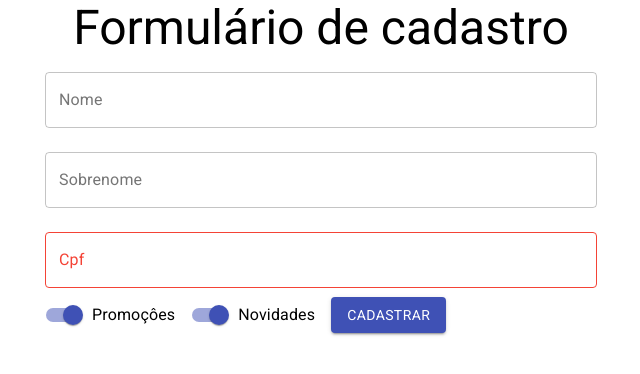
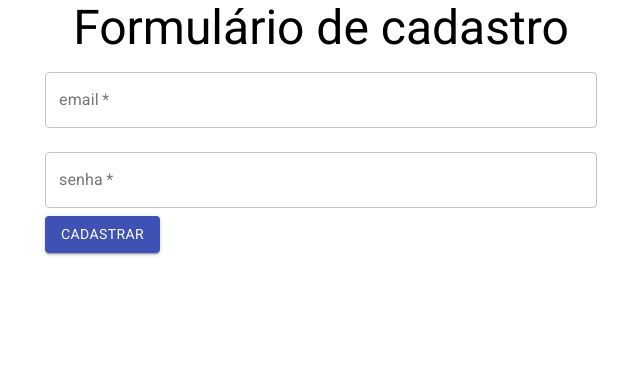
Before and after one commit to carlosrjhoe/Aplicacao_Formulario_com_React, a React (Create React App) app in the folder ceep/: page / in a window 1280 px wide. Shown: the top 374 px of the page, without its empty margins (319-959 px from the left). Built offline with nearby package versions, Linux system fonts and the light colour scheme.

Commit message:
Controlando ciclo de vida

```diff
--- a/ceep/src/App.js
+++ b/ceep/src/App.js
@@ -2,33 +2,28 @@ import { Component } from "react";
 import "./App.css";
 import "fontsource-roboto";
 import { Container, Typography } from "@material-ui/core";
-import FormularioCadastro from "./components/FormularioCadastro/DadosPessoais";
-import DadosUsuarios from "./components/FormularioCadastro/DadosUsuarios";
-import DadosEntrega from "./components/FormularioCadastro/DadosEntrega";
+import FormularioCadastro from "./components/FormularioCadastro/FormularioCadastro";
 
 class App extends Component {
   render() {
     return (
       <Container component="article" maxWidth="sm">
-        <Typography variant="h3" component="h1" align="center">
-          Formulário de cadastro
-        </Typography>
-        <FormularioCadastro aoEnviar={aoEnviarForm} validaCPF={validaCPF} />
+        <Typography variant="h3" component="h1" align="center" >Formulário de cadastro</Typography>
+        <FormularioCadastro aoEnviar={aoEnviarForm} validarCPF={validarCPF} />
       </Container>
     );
   }
 }
 
-function aoEnviarForm(dados) {
+function aoEnviarForm(dados){
   console.log(dados);
 }
 
-function validaCPF(cpf) {
-  // Validação CPF
-  if (cpf.length !== 11) {
-    return { valido: false, texto: "CPF deve ter 11 digitos." };
-  } else {
-    return { valido: true, texto: "" };
+function validarCPF(cpf){
+  if(cpf.length !== 11){
+    return {valido:false, texto:"CPF deve ter 11 digitos."}
+  }else{
+    return {valido:true, texto:""}
   }
 }
 
--- a/ceep/src/components/FormularioCadastro/DadosEntrega.jsx
+++ b/ceep/src/components/FormularioCadastro/DadosEntrega.jsx
@@ -1,26 +1,47 @@
-import React from "react";
+import React, { useState } from "react";
 import { TextField, Button } from "@material-ui/core";
+function DadosEntrega({ aoEnviar }) {
+  const [cep, setCep] = useState("");
+  const [endereco, setEndereco] = useState("");
+  const [numero, setNumero] = useState("");
+  const [estado, setEstado] = useState("");
+  const [cidade, setCidade] = useState("");
 
-function DadosEntrega() {
   return (
-    <form>
+    <form
+      onSubmit={(event) => {
+        event.preventDefault();
+        aoEnviar({ cep, endereco, numero, estado, cidade });
+      }}
+    >
       <TextField
+        value={cep}
+        onChange={(event) => {
+          setCep(event.target.value);
+        }}
         id="cep"
-        label="Cep"
+        label="CEP"
         type="number"
+        variant="outlined"
+        margin="normal"
+      />
+      <TextField
+        value={endereco}
+        onChange={(event) => {
+          setEndereco(event.target.value);
+        }}
+        id="endereco"
+        label="Enderço"
+        type="text"
         variant="outlined"
         margin="normal"
         fullWidth
       />
       <TextField
-        id="endereco"
-        label="Endereço"
-        type="number"
-        variant="outlined"
-        margin="normal"
-        fullWidth
-      />
-      <TextField
+        value={numero}
+        onChange={(event) => {
+          setNumero(event.target.value);
+        }}
         id="numero"
         label="Numero"
         type="number"
@@ -28,6 +49,10 @@ function DadosEntrega() {
         margin="normal"
       />
       <TextField
+        value={estado}
+        onChange={(event) => {
+          setEstado(event.target.value);
+        }}
         id="estado"
         label="Estado"
         type="text"
@@ -35,6 +60,10 @@ function DadosEntrega() {
         margin="normal"
       />
       <TextField
+        value={cidade}
+        onChange={(event) => {
+          setCidade(event.target.value);
+        }}
         id="cidade"
         label="Cidade"
         type="text"
@@ -42,7 +71,7 @@ function DadosEntrega() {
         margin="normal"
       />
       <Button type="submit" variant="contained" color="primary" fullWidth>
-        Finalizar cadastro
+        Finalizar Cadastro
       </Button>
     </form>
   );
--- a/ceep/src/components/FormularioCadastro/DadosPessoais.jsx
+++ b/ceep/src/components/FormularioCadastro/DadosPessoais.jsx
@@ -1,19 +1,18 @@
 import React, { useState } from "react";
 import { TextField, Button, Switch, FormControlLabel } from "@material-ui/core";
 
-function DadosPessoais({ aoEnviar, validaCPF }) {
+function DadosPessoais({ aoEnviar, validarCPF }) {
   const [nome, setNome] = useState("");
   const [sobrenome, setSobrenome] = useState("");
   const [cpf, setCpf] = useState("");
-  const [promocoes, setPromocoes] = useState("true");
-  const [novidades, setNovidades] = useState("false");
+  const [promocoes, setPromocoes] = useState(true);
+  const [novidades, setNovidades] = useState(false);
   const [erros, setErros] = useState({ cpf: { valido: true, texto: "" } });
-
   return (
     <form
       onSubmit={(event) => {
         event.preventDefault();
-        aoEnviar.aoEnviar({ nome, sobrenome, cpf, novidades, promocoes });
+        aoEnviar({ nome, sobrenome, cpf, novidades, promocoes });
       }}
     >
       <TextField
@@ -44,20 +43,20 @@ function DadosPessoais({ aoEnviar, validaCPF }) {
           setCpf(event.target.value);
         }}
         onBlur={(event) => {
-          const eValido = validaCPF(cpf);
-          setErros({ cpf: eValido });
+          const ehValido = validarCPF(cpf);
+          setErros({ cpf: ehValido });
         }}
-        error={erros.cpf.valido}
+        error={!erros.cpf.valido}
         helperText={erros.cpf.texto}
-        id="cpf"
-        label="Cpf"
+        id="CPF"
+        label="CPF"
         variant="outlined"
         margin="normal"
         fullWidth
       />
 
       <FormControlLabel
-        label="Promoçôes"
+        label="Promoções"
         control={
           <Switch
             checked={promocoes}
@@ -65,11 +64,11 @@ function DadosPessoais({ aoEnviar, validaCPF }) {
               setPromocoes(event.target.checked);
             }}
             name="promocoes"
-            defaultChecked={promocoes}
             color="primary"
           />
         }
       />
+
       <FormControlLabel
         label="Novidades"
         control={
@@ -79,14 +78,13 @@ function DadosPessoais({ aoEnviar, validaCPF }) {
               setNovidades(event.target.checked);
             }}
             name="novidades"
-            defaultChecked={novidades}
             color="primary"
           />
         }
       />
 
       <Button type="submit" variant="contained" color="primary">
-        cadastrar
+        Cadastrar
       </Button>
     </form>
   );
--- a/ceep/src/components/FormularioCadastro/DadosUsuarios.jsx
+++ b/ceep/src/components/FormularioCadastro/DadosUsuarios.jsx
@@ -1,28 +1,47 @@
-import React from "react";
-import { Button, TextField } from "@material-ui/core";
+import React, { useState } from "react";
+import { TextField, Button } from "@material-ui/core";
 
-function DadosUsuarios() {
+function DadosUsuario({ aoEnviar }) {
+  const [email, setEmail] = useState("");
+  const [senha, setSenha] = useState("");
   return (
-        <form>
+    <form
+      onSubmit={(event) => {
+        event.preventDefault();
+        aoEnviar({ email, senha });
+      }}
+    >
       <TextField
+        value={email}
+        onChange={(event) => {
+          setEmail(event.target.value);
+        }}
         id="email"
-                label="Email"
+        label="email"
         type="email"
+        required
         variant="outlined"
         margin="normal"
         fullWidth
       />
       <TextField
+        value={senha}
+        onChange={(event) => {
+          setSenha(event.target.value);
+        }}
         id="senha"
-                label="Senha"
+        label="senha"
         type="password"
+        required
         variant="outlined"
         margin="normal"
         fullWidth
       />
-            <Button type="submit" variant="contained" color="primary">Cadastrar</Button>
+      <Button type="submit" variant="contained" color="primary">
+        Cadastrar
+      </Button>
     </form>
   );
 }
 
-export default DadosUsuarios;
+export default DadosUsuario;
--- a/ceep/src/components/FormularioCadastro/FormularioCadastro.jsx
+++ b/ceep/src/components/FormularioCadastro/FormularioCadastro.jsx
@@ -1,31 +1,30 @@
-import React, { useState } from "react";
+import React, { useState, useEffect } from "react";
 import DadosPessoais from "./DadosPessoais";
-import DadosUsuarios from "./DadosUsuarios";
+import DadosUsuario from "./DadosUsuarios";
 import DadosEntrega from "./DadosEntrega";
-import { Typography } from "@material-ui/core";
 
-function FormularioCadastro({ aoEnviar, validaCPF }) {
+function FormularioCadastro({ aoEnviar, validarCPF }) {
   const [etapaAtual, setEtapaAtual] = useState(0);
+  const [dadosColetados, setDados] = useState({});
 
-  function formularioAtual(etapa) {
-    switch (etapa) {
-      case 0:
-        return <DadosUsuarios />;
-      case 1:
-        return <DadosPessoais aoEnviar={aoEnviar} validaCPF={validaCPF}/>;
-      case 2:
-        return <DadosEntrega />;
-      default:
-        return <Typography>Erro</Typography>
-    }
+  useEffect(()=>{
+    console.log(dadosColetados);
+  })
+
+  const formularios = [
+    <DadosUsuario aoEnviar={coletarDados} />,
+    <DadosPessoais aoEnviar={coletarDados} validarCPF={validarCPF} />,
+    <DadosEntrega aoEnviar={coletarDados} />,
+  ];
+
+  function coletarDados(dados){
+    setDados({...dadosColetados, ...dados});
+    proximo();
   }
-  return (
-    <>
-      {formularioAtual(etapaAtual)}
-    </>
-  );
+  function proximo() {
+    setEtapaAtual(etapaAtual + 1);
+  }
+  return <>{formularios[etapaAtual]}</>;
 }
 
-
-
 export default FormularioCadastro;
```
Also changed, not shown: 1 other file (tests, documents, lock files or other folders). Lines whose indentation alone changed are shown as unchanged.
